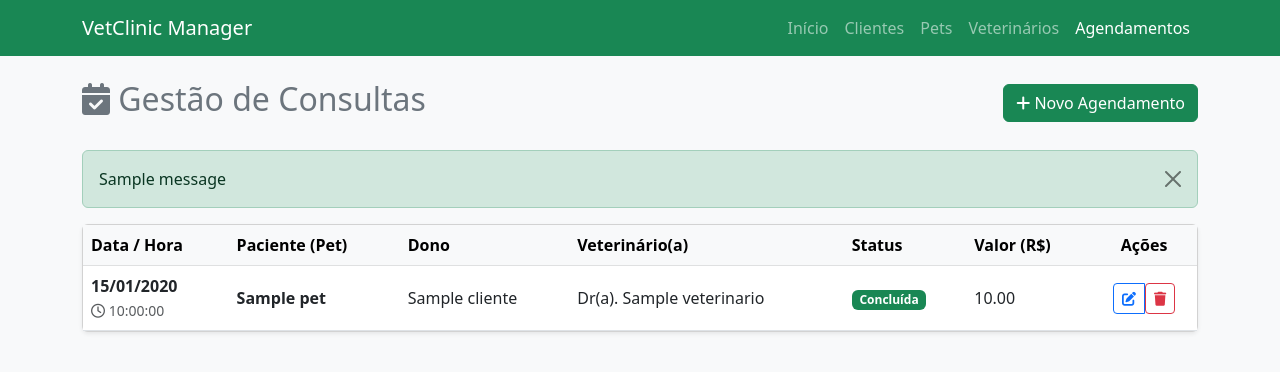
After one commit to 888772/Clinica-Veterinaria-V2, a Flask app: page /consultas in a window 1280 px wide. The commit adds this page. Shown: the top 372 px of the page. Run offline with Flask 3, Linux system fonts and the light colour scheme; tables that the repository leaves empty hold one stand-in row (values such as "Sample post"); one stand-in notice (Sample message) is shown.

Commit message:
feat: Implement consultation management with dedicated pages for listing, editing, and deleting consultations, and update the main dashboard to display upcoming appointments.

```diff
--- a/app.py
+++ b/app.py
@@ -127,6 +127,30 @@ def gerenciar_vacinas():
 
     return render_template("gerenciar_vacinas.html", pets=pet_select, vacinas=vacinas_view)
 
+@app.route('/consultas')
+def consultas():
+    cnx = get_db()
+    cursor = cnx.cursor(dictionary=True)
+
+    cursor.execute("""SELECT
+            c.ID,
+            c.Data_Consulta,
+            c.Horas,
+            c.Status_Consulta,
+            c.Valor,
+            p.Nome as pet_nome,
+            cl.Nome as dono_nome,
+            v.Nome as vet_nome
+        FROM Consulta c
+        LEFT JOIN Pet p ON c.ID_Pet = p.ID
+        LEFT JOIN Cliente cl ON p.ID_Cliente = cl.ID
+        LEFT JOIN Veterinario v ON c.CRMV = v.CRMV
+        ORDER BY c.Data_Consulta DESC, c.Horas DESC""")
+    consultas = cursor.fetchall()
+    cursor.close()
+
+    return render_template('consultas.html', consultas=consultas)
+
 ##### (CADASTROS) #####
 
 @app.route('/clientes/novo', methods=['GET', 'POST'])
@@ -153,7 +177,7 @@ def cadastrar_cliente():
             flash('Endereço é obrigatório!', 'danger')
             return render_template("cadastro_cliente.html")
 
-        cursor = cnx.cursor()
+        cursor = cnx.cursor(dictionary=True)
 
         sql = "INSERT INTO Cliente (Nome, Endereco, Telefone, Email, CPF) VALUES (%s, %s, %s, %s, %s)"
 
@@ -316,7 +340,7 @@ def cadastrar_vacina():
     marca = request.form.get('marca')
 
     cnx = get_db()
-    cursor = cnx.cursor()
+    cursor = cnx.cursor(dictionary=True)
 
     sql = "INSERT INTO Vacina (Marca, Tipo, ID_Pet) VALUES (%s, %s, %s)"
 
@@ -337,7 +361,7 @@ def cadastrar_vacina():
 @app.route('/vacinas/excluir/<int:id>', methods=['POST'])
 def excluir_vacina(id):
     cnx = get_db()
-    cursor = cnx.cursor()
+    cursor = cnx.cursor(dictionary=True)
     try:
         sql = "DELETE FROM Vacina WHERE ID = %s LIMIT 1"
         cursor.execute(sql, (id,))
@@ -523,7 +547,6 @@ def editar_veterinario(id):
 
     return render_template('editar_veterinario.html', vet=vet)
 
-# 4. EXCLUIR VETERINÁRIO
 @app.route('/veterinarios/excluir/<int:id>', methods=['POST'])
 def excluir_veterinario(id):
 
@@ -541,5 +564,96 @@ def excluir_veterinario(id):
 
     return redirect(url_for('veterinarios'))
 
+@app.route('/consultas/excluir/<int:id>', methods=['POST'])
+def excluir_consulta(id):
+
+    cnx = get_db()
+    cursor = cnx.cursor(dictionary=True)
+
+    try:
+        sql = "DELETE FROM Consulta WHERE ID = %s"
+        cursor.execute(sql, (id,))
+        cnx.commit()
+        flash('Agendamento excluído/cancelado com sucesso.', 'success')
+    except Exception as e:
+        cnx.rollback()
+        flash(f'Erro ao excluir consulta: {str(e)}', 'danger')
+
+    return redirect(url_for('consultas'))
+
+@app.route('/consultas/editar/<int:id>', methods=['GET', 'POST'])
+def editar_consulta(id):
+
+    cnx = get_db()
+    cursor = cnx.cursor(dictionary=True)
+    cursor_get_consultas = cnx.cursor(dictionary=True)
+    cursor_get_pets = cnx.cursor(dictionary=True)
+    cursor_get_vet = cnx.cursor(dictionary=True)
+
+    if request.method == 'POST':
+        data_consulta = request.form.get('data_consulta')
+        horas = request.form.get('horas')
+        id_pet = request.form.get('id_pet') or None
+        crmv = request.form.get('crmv') or None
+        status = request.form.get('status')
+        valor = request.form.get('valor') or 0.0
+        observacoes = request.form.get('observacoes')
+
+        try:
+            sql = """
+                UPDATE Consulta
+                SET Data_Consulta = :data,
+                    Horas = :hora,
+                    ID_Pet = :pet,
+                    CRMV = :crmv,
+                    Status_Consulta = :status,
+                    Valor = :valor,
+                    Observacoes = :obs
+                WHERE ID = :id
+            """
+
+            valores = (data_consulta, horas, id_pet, crmv, status, valor, observacoes)
+
+            cursor.execute(sql, valores)
+            cnx.commit()
+            flash('Agendamento/Consulta atualizado com sucesso!', 'success')
+            return redirect(url_for('listar_consultas'))
+
+        except Exception as e:
+            cnx.rollback()
+            flash(f'Erro ao atualizar consulta: {str(e)}', 'danger')
+            return redirect(url_for('listar_consultas'))
+
+    # ===== LÓGICA DO GET =====
+
+    # 1. Buscar a consulta atual
+    cursor_get_consultas.execute("SELECT * FROM Consulta WHERE ID = %s", (id,))
+    consulta = cursor_get_consultas.fetchone()
+    cursor_get_consultas.close()
+
+    if not consulta:
+        flash('Consulta não encontrada!', 'danger')
+        return redirect(url_for('listar_consultas'))
+
+    # 2. Buscar lista de Pets para o dropdown
+    pets_query = """
+        SELECT p.ID, p.Nome, c.Nome as dono_nome
+        FROM Pet p
+        LEFT JOIN Cliente c ON p.ID_Cliente = c.ID
+        ORDER BY p.Nome
+    """
+    cursor_get_pets.execute(pets_query)
+    pets = cursor_get_pets.fetchall()
+    cursor_get_pets.close()
+
+    # 3. Buscar lista de Veterinários para o dropdown
+    vets_query = "SELECT CRMV, Nome, Especialidade FROM Veterinario ORDER BY Nome"
+    cursor_get_vet.execute(vets_query)
+    veterinarios = cursor_get_vet.fetchall()
+    cursor_get_vet.close()
+
+    return render_template('editar_consulta.html', consulta=consulta, pets=pets, veterinarios=veterinarios)
+
+
 if __name__ == "__main__":
     app.run(debug=True) # debug=True ativa o recarregamento automático
--- /dev/null
+++ b/templates/consultas.html
@@ -0,0 +1,127 @@
+<!DOCTYPE html>
+<html lang="pt-br">
+
+<head>
+    <meta charset="UTF-8">
+    <meta name="viewport" content="width=device-width, initial-scale=1.0">
+    <title>Agendamentos - VetClinic</title>
+    <link href="https://cdn.jsdelivr.net/npm/bootstrap@5.3.0/dist/css/bootstrap.min.css" rel="stylesheet">
+    <link rel="stylesheet" href="https://cdnjs.cloudflare.com/ajax/libs/font-awesome/6.0.0/css/all.min.css">
+</head>
+
+<body class="bg-light">
+
+    <nav class="navbar navbar-expand-lg navbar-dark bg-success mb-4">
+        <div class="container">
+            <a class="navbar-brand" href="/">VetClinic Manager</a>
+            <div class="collapse navbar-collapse">
+                <ul class="navbar-nav ms-auto">
+                    <li class="nav-item"><a class="nav-link" href="/">Início</a></li>
+                    <li class="nav-item"><a class="nav-link" href="/clientes">Clientes</a></li>
+                    <li class="nav-item"><a class="nav-link" href="/pets">Pets</a></li>
+                    <li class="nav-item"><a class="nav-link" href="/veterinarios">Veterinários</a></li>
+                    <li class="nav-item"><a class="nav-link active" href="/consultas">Agendamentos</a></li>
+                </ul>
+            </div>
+        </div>
+    </nav>
+
+    <div class="container">
+        <div class="d-flex justify-content-between align-items-center mb-4">
+            <h2 class="text-secondary"><i class="fas fa-calendar-check"></i> Gestão de Consultas</h2>
+            <a href="/consultas/nova" class="btn btn-success">
+                <i class="fas fa-plus"></i> Novo Agendamento
+            </a>
+        </div>
+
+        {% with messages = get_flashed_messages(with_categories=true) %}
+        {% if messages %}
+        {% for category, message in messages %}
+        <div class="alert alert-{{ category }} alert-dismissible fade show" role="alert">
+            {{ message }}
+            <button type="button" class="btn-close" data-bs-dismiss="alert" aria-label="Close"></button>
+        </div>
+        {% endfor %}
+        {% endif %}
+        {% endwith %}
+
+        <div class="card shadow-sm">
+            <div class="card-body p-0">
+                <div class="table-responsive">
+                    <table class="table table-hover align-middle mb-0">
+                        <thead class="table-light">
+                            <tr>
+                                <th>Data / Hora</th>
+                                <th>Paciente (Pet)</th>
+                                <th>Dono</th>
+                                <th>Veterinário(a)</th>
+                                <th>Status</th>
+                                <th>Valor (R$)</th>
+                                <th class="text-center">Ações</th>
+                            </tr>
+                        </thead>
+                        <tbody>
+                            {% for consulta in consultas %}
+                            <tr>
+                                <td>
+                                    <strong>{{ consulta.Data_Consulta.strftime('%d/%m/%Y') }}</strong><br>
+                                    <small class="text-muted"><i class="far fa-clock"></i> {{ consulta.Horas }}</small>
+                                </td>
+                                <td>
+                                    {% if consulta.pet_nome %}
+                                    <strong>{{ consulta.pet_nome }}</strong>
+                                    {% else %}
+                                    <span class="text-danger italic">Paciente Removido</span>
+                                    {% endif %}
+                                </td>
+                                <td>{{ consulta.dono_nome or '---' }}</td>
+                                <td>
+                                    {% if consulta.vet_nome %}
+                                    Dr(a). {{ consulta.vet_nome }}
+                                    {% else %}
+                                    <span class="text-warning italic">Sem Médico Vinculado</span>
+                                    {% endif %}
+                                </td>
+                                <td>
+                                    {% if consulta.Status_Consulta == 'RESERVADA' %}
+                                    <span class="badge bg-primary">Reservada</span>
+                                    {% elif consulta.Status_Consulta == 'EM ANDAMENTO' %}
+                                    <span class="badge bg-warning text-dark">Em Andamento</span>
+                                    {% else %}
+                                    <span class="badge bg-success">Concluída</span>
+                                    {% endif %}
+                                </td>
+                                <td>{{ "%.2f"|format(consulta.Valor) }}</td>
+                                <td class="text-center">
+                                    <div class="btn-group">
+                                        <a href="/consultas/editar/{{ consulta.ID }}"
+                                            class="btn btn-sm btn-outline-primary" title="Editar">
+                                            <i class="fas fa-edit"></i>
+                                        </a>
+                                        <form action="/consultas/excluir/{{ consulta.ID }}" method="POST"
+                                            style="display:inline;">
+                                            <button type="submit" class="btn btn-sm btn-outline-danger"
+                                                title="Cancelar/Excluir"
+                                                onclick="return confirm('Tem certeza que deseja cancelar e excluir este agendamento?')">
+                                                <i class="fas fa-trash"></i>
+                                            </button>
+                                        </form>
+                                    </div>
+                                </td>
+                            </tr>
+                            {% else %}
+                            <tr>
+                                <td colspan="7" class="text-center py-4 text-muted">Nenhuma consulta agendada.</td>
+                            </tr>
+                            {% endfor %}
+                        </tbody>
+                    </table>
+                </div>
+            </div>
+        </div>
+    </div>
+
+    <script src="https://cdn.jsdelivr.net/npm/bootstrap@5.3.0/dist/js/bootstrap.bundle.min.js"></script>
+</body>
+
+</html>
--- a/templates/index.html
+++ b/templates/index.html
@@ -132,9 +132,9 @@
                                     </span>
                                 </td>
                                 <td>
-                                    <a href="/consulta/{{ consulta.ID }}" class="btn btn-sm btn-info text-white"
-                                        title="Ver Detalhes"><i class="fas fa-eye"></i></a>
-                                    <a href="/consulta/editar/{{ consulta.ID }}"
+                                    <!-- <a href="/consulta/{{ consulta.ID }}" class="btn btn-sm btn-info text-white"
+                                        title="Ver Detalhes"><i class="fas fa-eye"></i></a> -->
+                                    <a href="/consultas/editar/{{ consulta.ID }}"
                                         class="btn btn-sm btn-warning text-white" title="Editar"><i
                                             class="fas fa-edit"></i></a>
                                 </td>
```
Also changed, not shown: templates/editar_consulta.html (added, +103 -0 lines).
